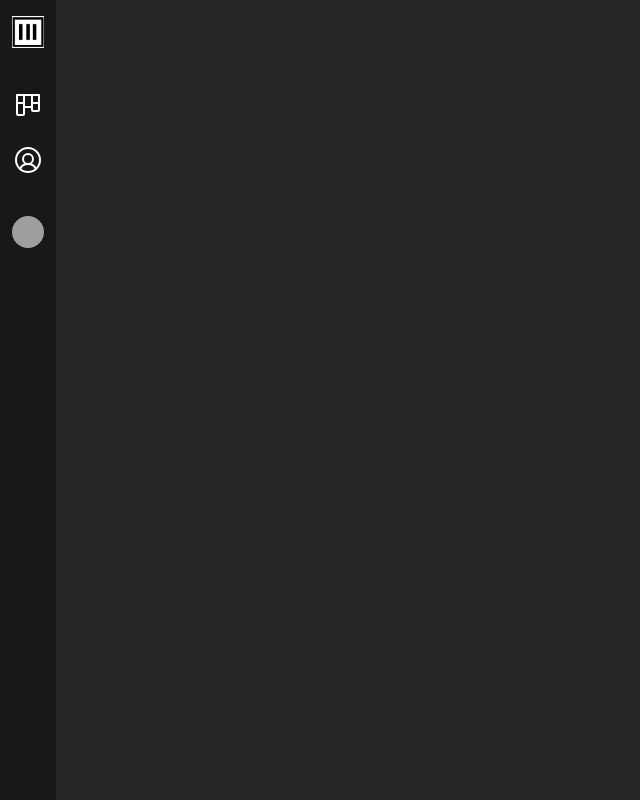
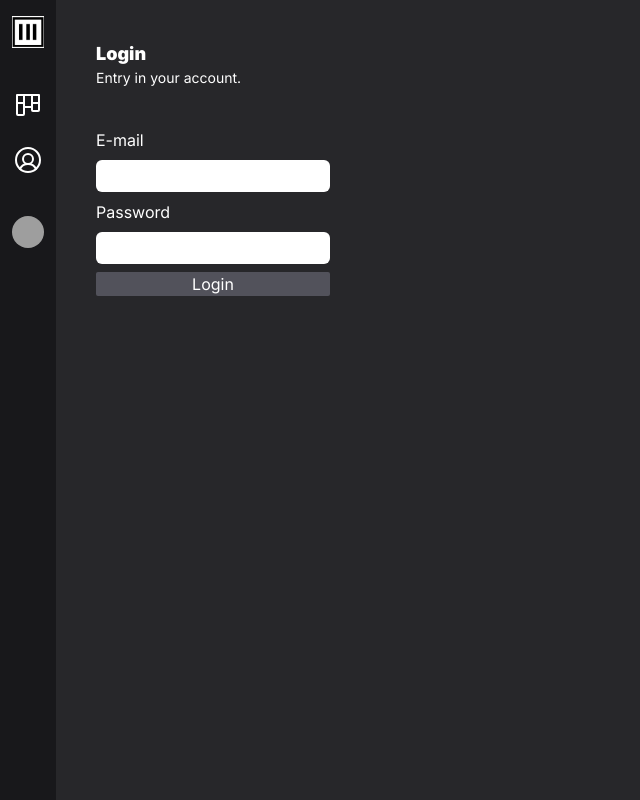
Before and after one commit to Kelvis-fernando/kanban-app, a React (Vite) app: page /login in a window 1280 px wide. Before the commit this address had no page. Shown: the whole page, without its empty margins (0-640 px from the left). Built offline with nearby package versions, Linux system fonts and the light colour scheme; grey boxes are pictures that could not be loaded.

Commit message:
created route and page for login

```diff
--- a/package.json
+++ b/package.json
@@ -9,7 +9,6 @@
     "preview": "vite preview"
   },
   "dependencies": {
-    "@radix-ui/react-dialog": "^1.0.0",
     "axios": "^0.27.2",
     "phosphor-react": "^1.4.1",
     "react": "^18.2.0",
--- a/src/App.tsx
+++ b/src/App.tsx
@@ -3,6 +3,7 @@ import { BrowserRouter, Route, Routes } from "react-router-dom";
 import "./styles/main.css";
 import Users from "./pages/Users";
 import Nav from "./components/Nav";
+import Login from "./pages/auth/Login";
 
 const App = () => {
   return (
@@ -12,6 +13,7 @@ const App = () => {
         <div className="flex space-x-auto">
           <Routes>
             <Route path="/" element={<Kanban />}></Route>
+            <Route path="/login" element={<Login />}></Route>
             <Route path="/users" element={<Users />}></Route>
           </Routes>
         </div>
--- a/src/components/kanban/Card.tsx
+++ b/src/components/kanban/Card.tsx
@@ -18,7 +18,7 @@ const Card = ({ card }: CardProps) => {
   };
 
   return (
-    <div className="p-2 max-w-[300px] flex flex-col items-center bg-zinc-900 my-2 mx-2 rounded-sm transparent">
+    <div className="p-2 max-w-[300px] flex flex-col items-center bg-zinc-900 my-2 mx-2 rounded-sm transparent cursor-pointer">
       <header className="text-sm flex space-x-28 gap-1">
         <ChatText size={20} />
         {card!.messages.length > 0 && card?.messages.length}
--- a/src/pages/Kanban.tsx
+++ b/src/pages/Kanban.tsx
@@ -64,8 +64,8 @@ const Kanban = () => {
     <div className="m-10">
       <HeaderPage title={"Kanban"} subtitle={"Manage the tasks from enterprise."} />
       <div className="my-2">
-        <button className="bg-zinc-700 rounded px-2 py-1">Create colum</button>
-        <button className="mx-2 bg-zinc-700 rounded px-2 py-1">New card</button>
+        <button className="bg-zinc-700 rounded px-2 py-1 hover:bg-zinc-600">Create colum</button>
+        <button className="mx-2 bg-zinc-700 rounded px-2 py-1 hover:bg-zinc-600">New card</button>
       </div>
       <div className="flex gap-4">
         {colums.map((colum, index) => {
--- a/src/pages/Users.tsx
+++ b/src/pages/Users.tsx
@@ -1,6 +1,5 @@
 import HeaderPage from "../components/HeaderPage";
 import Table from "../components/users/Table";
-import * as Dialog from "@radix-ui/react-dialog";
 
 const Users = () => {
   const users = [
@@ -45,7 +44,7 @@ const Users = () => {
   return (
     <div className="m-10 px-3 py-4">
       <HeaderPage title={"Users"} subtitle={"Manage and add new users."} />
-      <button className="my-2 bg-zinc-700 rounded px-2 py-1">New user</button>
+      <button className="my-2 bg-zinc-700 rounded px-2 py-1 hover:bg-zinc-600">New user</button>
       <table>
         <tbody className="w-full text-md shadow-md rounded mb-4">
           {users.map((user, index) => {
--- /dev/null
+++ b/src/pages/auth/Login.tsx
@@ -0,0 +1,28 @@
+import HeaderPage from "../../components/HeaderPage";
+
+const Login = () => {
+  return (
+    <div className="m-10">
+      <HeaderPage title={"Login"} subtitle={"Entry in your account."} />
+      <form className="flex flex-col">
+        <label htmlFor="email">E-mail</label>
+        <input
+          className="rounded-md text-black w-4/4 h-8 my-2"
+          type="email"
+          name="email"
+          id="email"
+        />
+        <label htmlFor="password">Password</label>
+        <input
+          className="rounded-md text-black w-4/4 h-8 my-2"
+          type="password"
+          name="password"
+          id="password"
+        />
+        <button className="bg-zinc-600 rounded-sm w-4/4">Login</button>
+      </form>
+    </div>
+  );
+};
+
+export default Login;
```
Also changed, not shown: src/pages/auth/ForgotPassword.tsx (added), src/pages/auth/Register.tsx (added), 1 other file (tests, documents, lock files or other folders).
